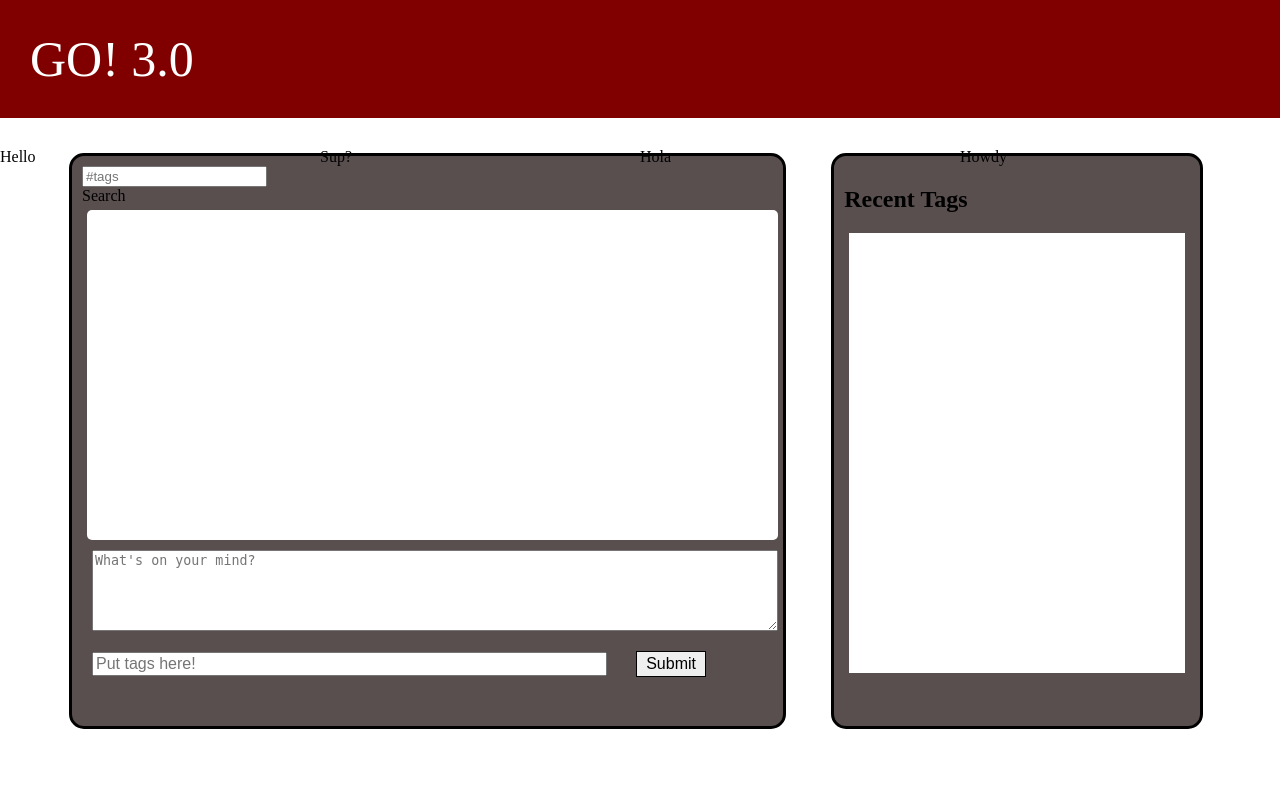
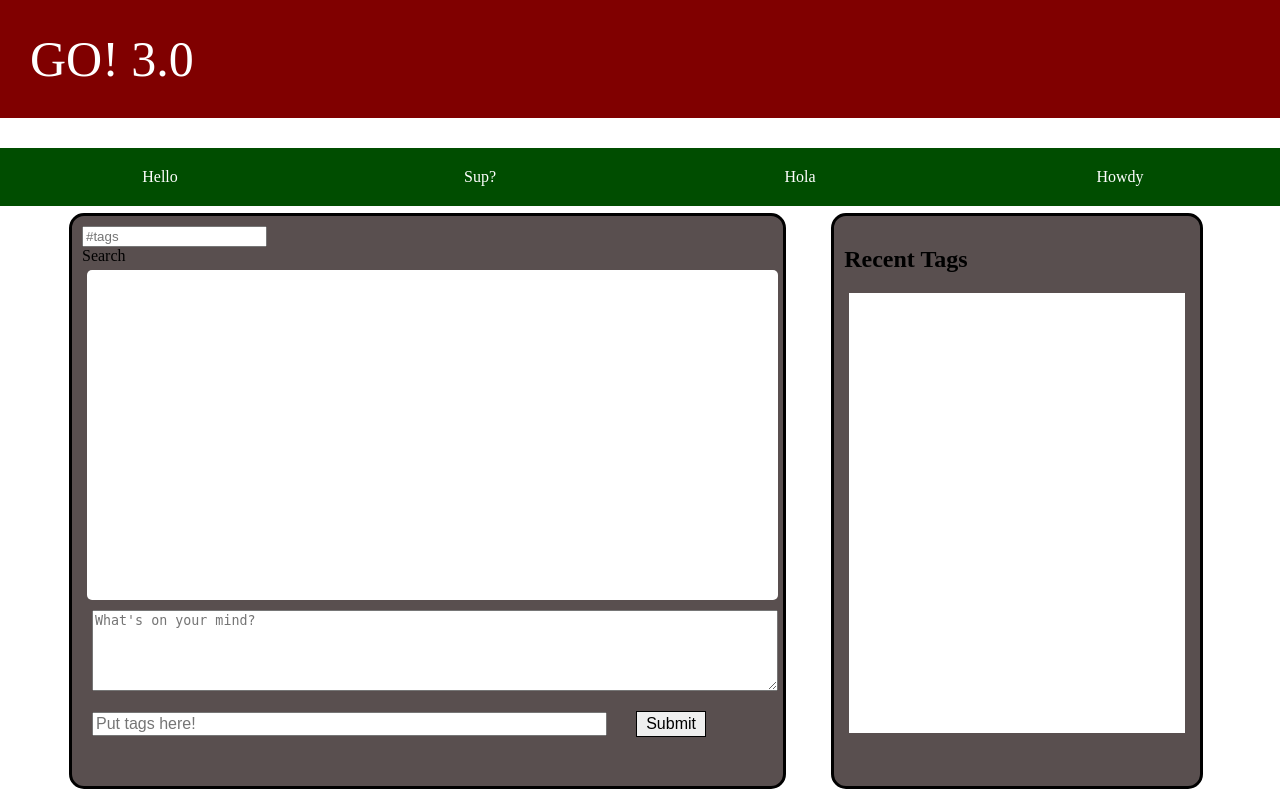
Before and after one commit to Haverford-FIG/GoBoard, a Django app: page / in a window 1280 px wide. Run offline with Django 3.2, Linux system fonts and the light colour scheme; some libraries are stand-ins or nearby versions.

Commit message:
boom bam baby

```diff
--- a/static/css/main.css
+++ b/static/css/main.css
@@ -141,3 +141,27 @@ input#tags{
     padding-top:3px;
     padding-bottom:3px;
 }
+.kwicks {
+ position:relative;
+ height: 60px;
+ margin:0px;
+ padding:0px;
+ margin-bottom:10px;
+ }
+ .kwicks > a {
+ position:relative;
+ display:inline-block;
+ white-space:nowrap;
+ color:white;
+ padding-top:20px;
+ padding-bottom:20px;
+ text-align:center;
+ /* overridden by kwicks but good for when JavaScript is disabled */
+ width:20%;
+ margin:0px;
+ float: center;
+ border-right:1px solid #134D00;
+ background-color:#004D00;
+ }
+
+.kwicks > a:last-child { border-right:0px; } }
```
